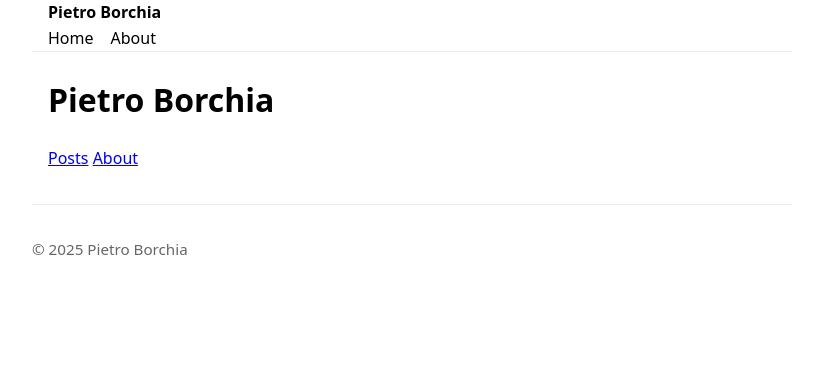
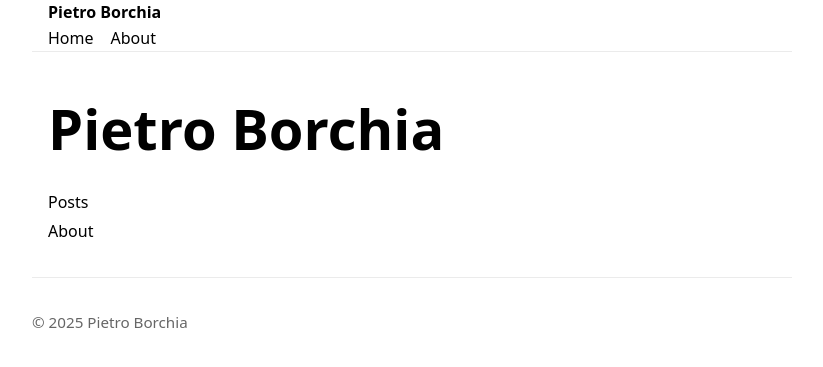
Before and after one commit to pietroborchia/my-blog, a Jekyll site: the page built from index.md, in a window 1280 px wide. Shown: the top 367 px of the page, without its empty margins (228-1051 px from the left). Built offline with Jekyll 4.4.1, drawn with Linux system fonts in a browser that asks for light colours; our own code applies the rules of GitHub Pages for plain Markdown files.

Commit message:
Update style.css

```diff
--- a/assets/style.css
+++ b/assets/style.css
@@ -22,3 +22,16 @@ pre { background: #f6f8fa; padding: .75rem; border-radius: 10px; overflow: auto;
 .katex-display { overflow: visible; margin: 0.5em 0; }
 .katex-display > .katex { white-space: normal; }
 .katex-display > .base { margin: 0.25em 0; }
+
+.home-name { font-weight: 800; font-size: clamp(2.2rem, 6vw, 3.5rem); margin: 2rem 0 1rem; }
+
+.home-nav a {
+  display: block;          /* puts each link on its own line */
+  color: inherit;          /* use your page text color (black) */
+  text-decoration: none;   /* remove the underline */
+  margin: .25rem 0;
+}
+.home-nav a:hover,
+.home-nav a:focus {
+  text-decoration: underline; /* optional: visible affordance */
+}
```
